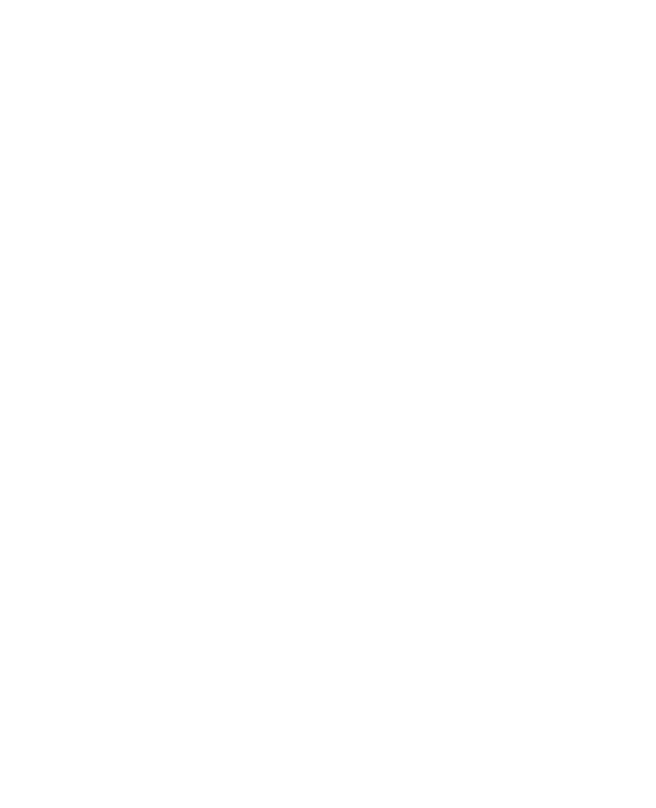
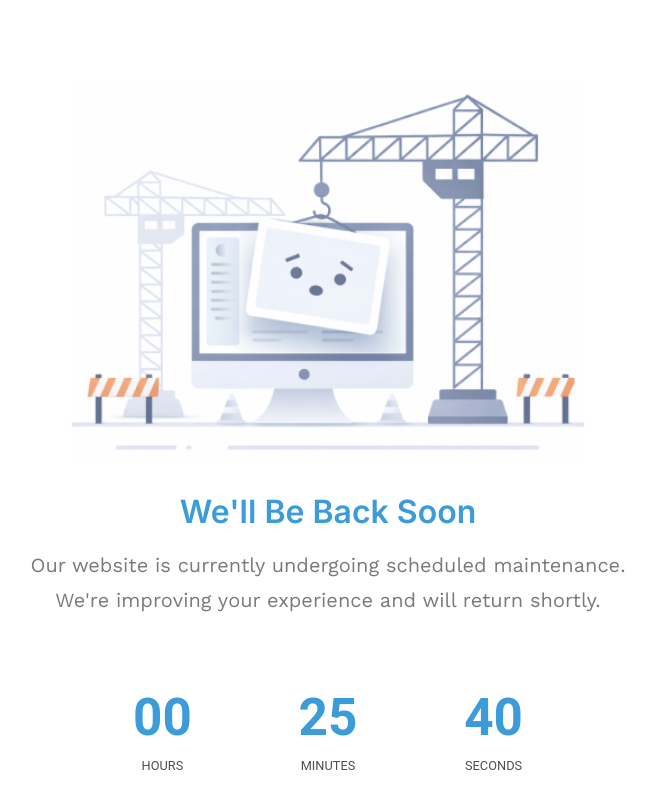
Before and after one commit to 143venkatsai/agh-assessment-form, a React app in the folder frontend/: page /undermaintainance in a window 1280 px wide. Before the commit this address had no page. Shown: the top 808 px of the page, without its empty margins (312-968 px from the left). Built offline with nearby package versions, Linux system fonts and the light colour scheme; the HTML template or start-up script is replaced by a standard one.

Commit message:
Develop Under Maintenance page with countdown timer and styles

```diff
--- a/frontend/src/App.jsx
+++ b/frontend/src/App.jsx
@@ -5,6 +5,7 @@
 
 import { useSelector } from "react-redux";
 import ChooseCodingQuestions from "./component/ChooseCodingQuestions/chooseCodingQuestions";
+import UnderMaintainancePage from "./pages/UnderMaintainancePage/UnderMaintainancePage";
 
 const GlobalStyle = createGlobalStyle`
   body {
@@ -294,6 +295,7 @@
               />
             }
           />
+          <Route path="/undermaintainance" element={<UnderMaintainancePage/>} />
         </Routes>
       </Router>
     </ThemeProvider>
--- /dev/null
+++ b/frontend/src/pages/UnderMaintainancePage/UnderMaintainancePage.jsx
@@ -0,0 +1,71 @@
+import React, { useEffect, useState } from "react";
+import {
+  Container,
+  Card,
+  Illustration,
+  Title,
+  Description,
+  TimerGrid,
+  TimerCard,
+  TimerValue,
+  TimerDigit,
+  TimerLabel,
+} from "./UnderMaintainancePage.styles";
+
+const TimerValueDisplay = ({ value }) => {
+  const digits = value.split("");
+  return (
+    <TimerValue>
+      {digits.map((digit, idx) => (
+        <TimerDigit key={`${idx}-${digit}`}>{digit}</TimerDigit>
+      ))}
+    </TimerValue>
+  );
+};
+
+export default function UnderMaintainancePage({ initialCountdown = 1545 }) {
+  const [secondsLeft, setSecondsLeft] = useState(initialCountdown);
+
+  useEffect(() => {
+    const interval = window.setInterval(() => {
+      setSecondsLeft((prev) => (prev > 0 ? prev - 1 : 0));
+    }, 1000);
+
+    return () => window.clearInterval(interval);
+  }, []);
+
+  const hours = String(Math.floor(secondsLeft / 3600)).padStart(2, "0");
+  const minutes = String(Math.floor((secondsLeft % 3600) / 60)).padStart(
+    2,
+    "0",
+  );
+  const seconds = String(secondsLeft % 60).padStart(2, "0");
+
+  return (
+    <Container>
+      <Card>
+        <Illustration src="/maintainance.png" alt="Maintenance illustration" />
+        <Title>We'll Be Back Soon</Title>
+        <Description>
+          Our website is currently undergoing scheduled maintenance. We're
+          improving your experience and will return shortly.
+        </Description>
+
+        <TimerGrid>
+          <TimerCard>
+            <TimerValueDisplay value={hours} />
+            <TimerLabel>Hours</TimerLabel>
+          </TimerCard>
+          <TimerCard>
+            <TimerValueDisplay value={minutes} />
+            <TimerLabel>Minutes</TimerLabel>
+          </TimerCard>
+          <TimerCard>
+            <TimerValueDisplay value={seconds} />
+            <TimerLabel>Seconds</TimerLabel>
+          </TimerCard>
+        </TimerGrid>
+      </Card>
+    </Container>
+  );
+}
--- /dev/null
+++ b/frontend/src/pages/UnderMaintainancePage/UnderMaintainancePage.styles.js
@@ -0,0 +1,171 @@
+import styled, { keyframes } from "styled-components";
+
+export const flipDown = keyframes`
+  0% {
+    transform: translateY(-100%);
+    opacity: 0;
+  }
+  100% {
+    transform: translateY(0);
+    opacity: 1;
+  }
+`;
+
+export const Container = styled.main`
+  min-height: 100vh;
+  display: flex;
+  flex-direction: column;
+  align-items: center;
+  justify-content: center;
+  padding: 1rem;
+
+  @media (min-width: 768px) {
+    padding: 1.5rem;
+  }
+
+  @media (min-width: 1024px) {
+    padding: 2rem;
+  }
+`;
+
+export const Card = styled.section`
+  width: min(100%, 820px);
+  padding: 1.5rem 1rem;
+  text-align: center;
+  display: flex;
+  flex-direction: column;
+  align-items: center;
+  justify-content: center;
+
+  @media (min-width: 768px) {
+    padding: 2rem 1.5rem;
+  }
+
+  @media (min-width: 1024px) {
+    padding: 3rem 2.5rem 2.5rem;
+  }
+`;
+
+export const Illustration = styled.img`
+  width: min(100%, 680px);
+  max-height: 200px;
+  object-fit: contain;
+  margin: 0 auto 1.5rem;
+  display: block;
+
+  @media (min-width: 768px) {
+    max-height: 280px;
+    margin: 0 auto 1.75rem;
+  }
+
+  @media (min-width: 1024px) {
+    max-height: 380px;
+    margin: 0 auto 2rem;
+  }
+`;
+
+export const Title = styled.h1`
+  margin: 0;
+  font-family: Inter;
+  font-weight: 600;
+  font-style: normal;
+  font-size: clamp(24px, 3vw, 32px);
+  leading-trim: none;
+  line-height: 125%;
+  letter-spacing: -1%;
+  text-align: center;
+  vertical-align: middle;
+  color: ${({ theme }) => theme.link_sky_blue};
+`;
+
+export const Description = styled.p`
+  margin: 0.75rem auto 1.5rem;
+  max-width: 620px;
+  font-size: 0.875rem;
+  line-height: 1.6;
+  color: ${({ theme }) => theme.grey_text};
+
+  @media (min-width: 768px) {
+    margin: 1rem auto 2rem;
+    font-size: 1rem;
+    line-height: 1.7;
+  }
+
+  @media (min-width: 1024px) {
+    margin: 1rem auto 2.5rem;
+    font-size: 20px;
+    line-height: 1.75;
+  }
+`;
+
+export const TimerGrid = styled.div`
+  display: grid;
+  grid-template-columns: repeat(3, clamp(91px, 14vw, 440.8px));
+  gap: clamp(2px, 4vw, 56px);
+  justify-items: center;
+  margin-top: 1rem;
+
+  @media (min-width: 1024px) {
+    display: flex;
+    gap: 56px;
+    width: 440.8px;
+    height: 117px;
+    top: 144px;
+    left: 72.6px;
+  }
+`;
+
+export const TimerCard = styled.div`
+  width: 100%;
+  min-height: 80px;
+  padding: 0.8rem 0.6rem;
+  display: flex;
+  flex-direction: column;
+  align-items: center;
+  justify-content: center;
+
+  @media (min-width: 768px) {
+    min-height: 100px;
+    padding: 1rem 0.8rem;
+  }
+
+  @media (min-width: 1024px) {
+    width: 440.8px;
+    height: 117px;
+    min-height: auto;
+    padding: 1.4rem 1rem;
+  }
+`;
+
+export const TimerValue = styled.span`
+  display: block;
+  font-family: Roboto;
+  font-weight: 700;
+  font-style: normal;
+  font-size: clamp(32px, 4vw, 64px);
+  leading-trim: none;
+  line-height: 100%;
+  letter-spacing: 0%;
+  color: ${({ theme }) => theme.link_sky_blue};
+`;
+
+export const TimerDigit = styled.span`
+  display: inline-block;
+  overflow: hidden;
+  height: 1em;
+  animation: ${flipDown} 0.4s ease-out;
+`;
+
+export const TimerLabel = styled.span`
+  margin-top: 0.55rem;
+  font-family: Roboto;
+  font-weight: 400;
+  font-style: normal;
+  font-size: clamp(12px, 1vw, 14px);
+  leading-trim: none;
+  line-height: 100%;
+  letter-spacing: 0%;
+  text-align: center;
+  text-transform: uppercase;
+  color: ${({ theme }) => theme.text.secondary};
+`;
--- a/frontend/src/theme/index.js
+++ b/frontend/src/theme/index.js
@@ -1,5 +1,7 @@
 // theme/index.js
 export const LIGHT_THEME = {
+  grey_text: "#7B7A7A",
+  card_text_heading: "#212121",
   link_sky_blue: "#3C9BD9",
   mode: "LIGHT",
   blue_900: "#1500FF",
@@ -138,6 +140,8 @@
 };
 
 export const DARK_THEME = {
+  grey_text: "#C5C5C5",
+  card_text_heading: "#ffffff",
   link_sky_blue: "#3C9BD9",
   mode: "DARK",
   blue_900: "#FFFFFF",
```
Also changed, not shown: frontend/public/maintainance.png (added), 1 other file (tests, documents, lock files or other folders).
